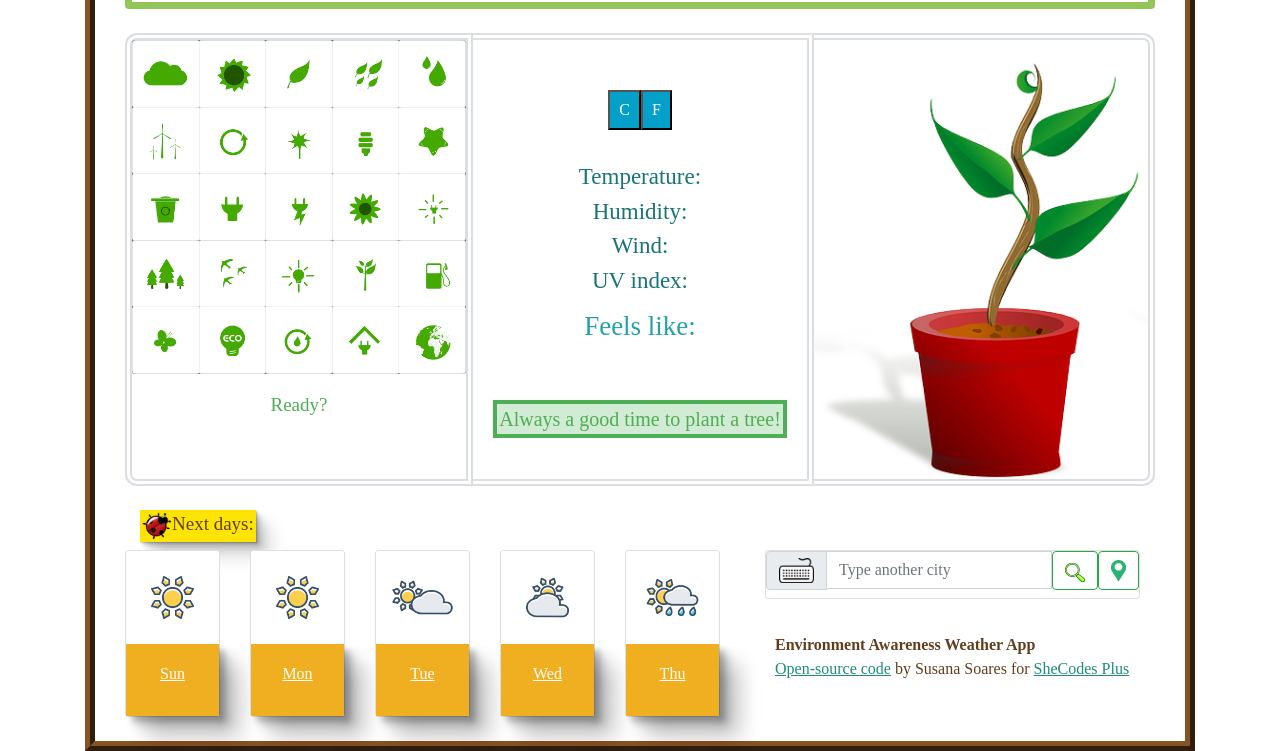
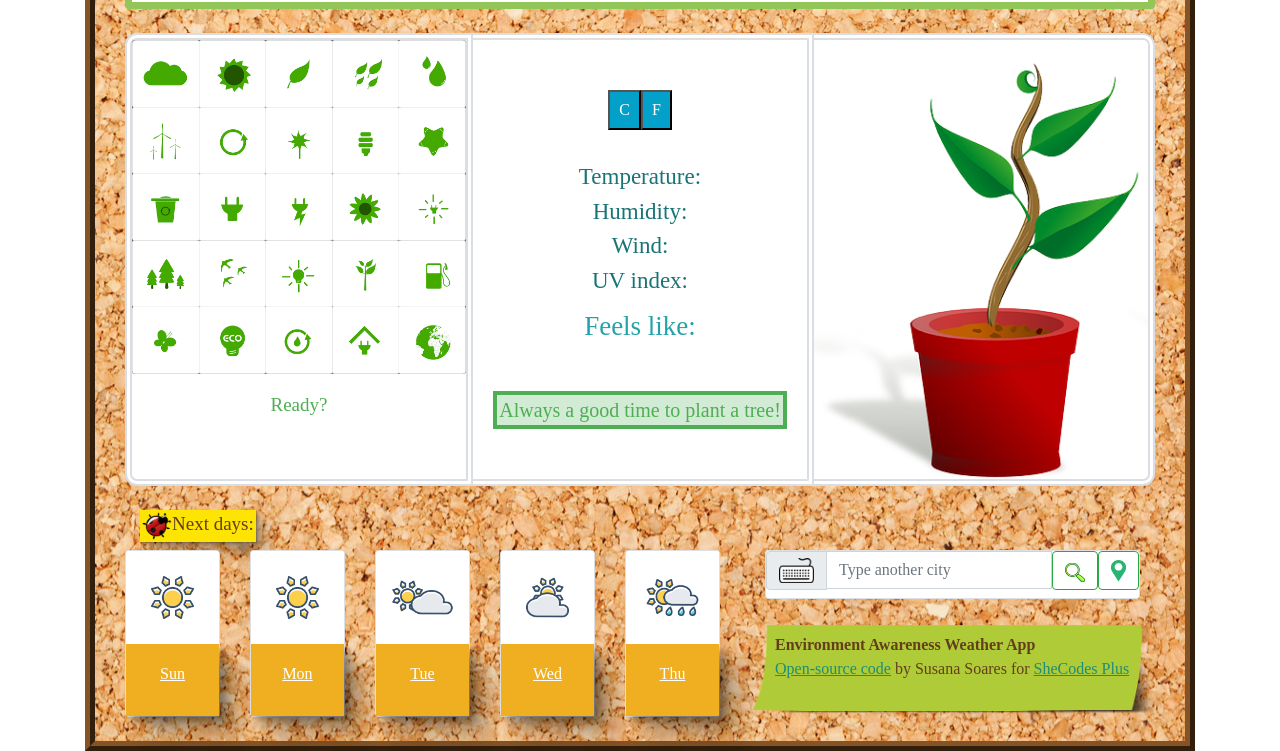
Before and after one commit to SuS-SC/EnvAWApp, a website built with Parcel: page index.html in a window 1280 px wide. Shown: the part 137-888 px from the top of the page. Built offline with nearby package versions, Linux system fonts and the light colour scheme; files whose address does not match are found by name; a web font is replaced by a local one.

Commit message:
Update styles.css

```diff
--- a/src/styles.css
+++ b/src/styles.css
@@ -7,7 +7,7 @@ body {
   border-style: ridge;
   border-color: #865324;
   border-width: 10px;
-  background-image: url(media/cork-board.jpg);
+  background-image: url(/../media/cork-board.jpg);
   background-size: initial;
 }
 
@@ -31,9 +31,10 @@ body {
   border-radius: 12px;
 }
 .card.notepad {
-  background-image: url(media\notepad.png);
+  background-image: url(media/cork-board.jpg);
+  display: block;
+  min-height: 100%;
   background-repeat: no-repeat;
-  background-size: cover;
   border-right-color: #dadde1;
   border-left-color: #dadde1;
   border-style: double;
@@ -152,7 +153,7 @@ form {
   color: #633e1c;
   margin: 0px;
   padding: 10px 25px 35px 25px;
-  background-image: url(media/gree-postit.png);
+  background-image: url(/../media/green-postit.png);
   background-position: center;
   background-size: 100% 100%;
 }
```
